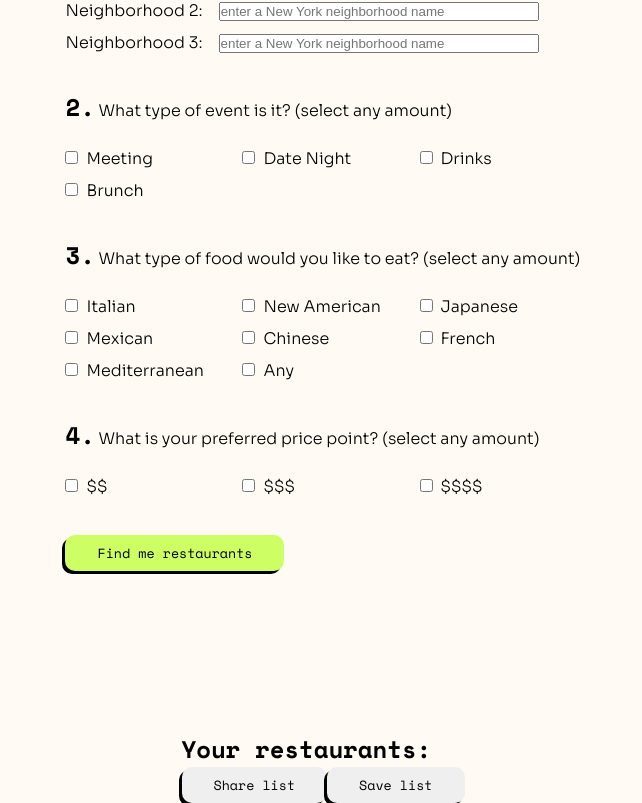
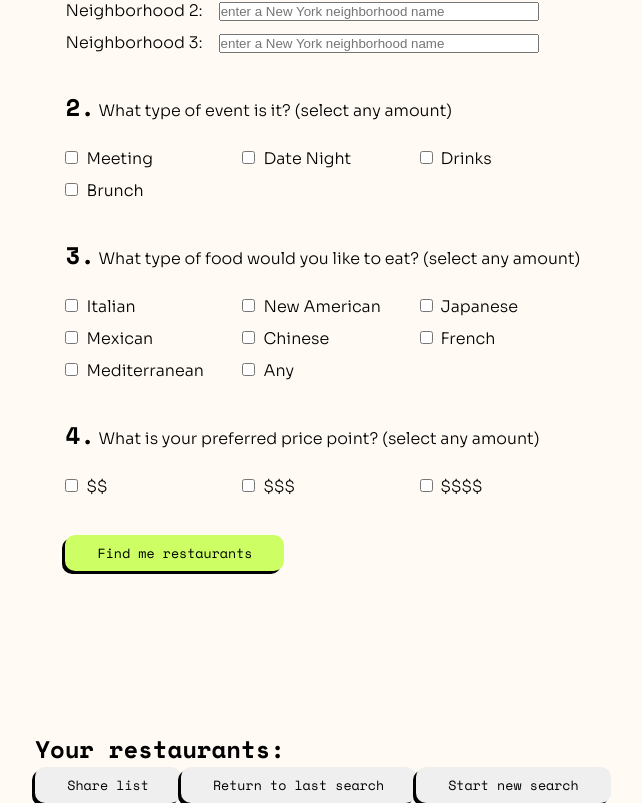
Before and after one commit to ajasinger/dinner-app, a Next.js app: page / in a window 1280 px wide. Shown: the part 433-1236 px from the top of the page, without its empty margins (317-959 px from the left). Built offline with nearby package versions, Linux system fonts and the light colour scheme.

Commit message:
add classNames and update buttons

```diff
--- a/components/AnswerBlock.jsx
+++ b/components/AnswerBlock.jsx
@@ -1,3 +1,4 @@
+import styles from "@/styles/AnswerBlock.module.css";
 import { useState } from "react";
 
 const AnswerBlock = ({formResponse}) => {
@@ -6,13 +7,16 @@ const AnswerBlock = ({formResponse}) => {
     const [recsError, setRecsError] = useState(false);
 
     return (
-        <div className="answer-block">
-            <h2>Your restaurants:</h2>
+        <div className={styles.answerBlock}>
+            <h2 className={styles.header}>Your restaurants:</h2>
             { recsLoading && "Please wait..."}
             { recsError && "Something went wrong, please try again..."}
             { recommendations && <p>{recommendations}</p>}
-            <button>Share list</button>
-            <button>Save list</button>
+            <div className={styles.buttonSection}>
+                <button className={styles.lilacButton}>Share list</button>
+                <button className={styles.violetButton}>Return to last search</button>
+                <button className={styles.blueButton}>Start new search</button>
+            </div>
         </div>
     );
 }
```
